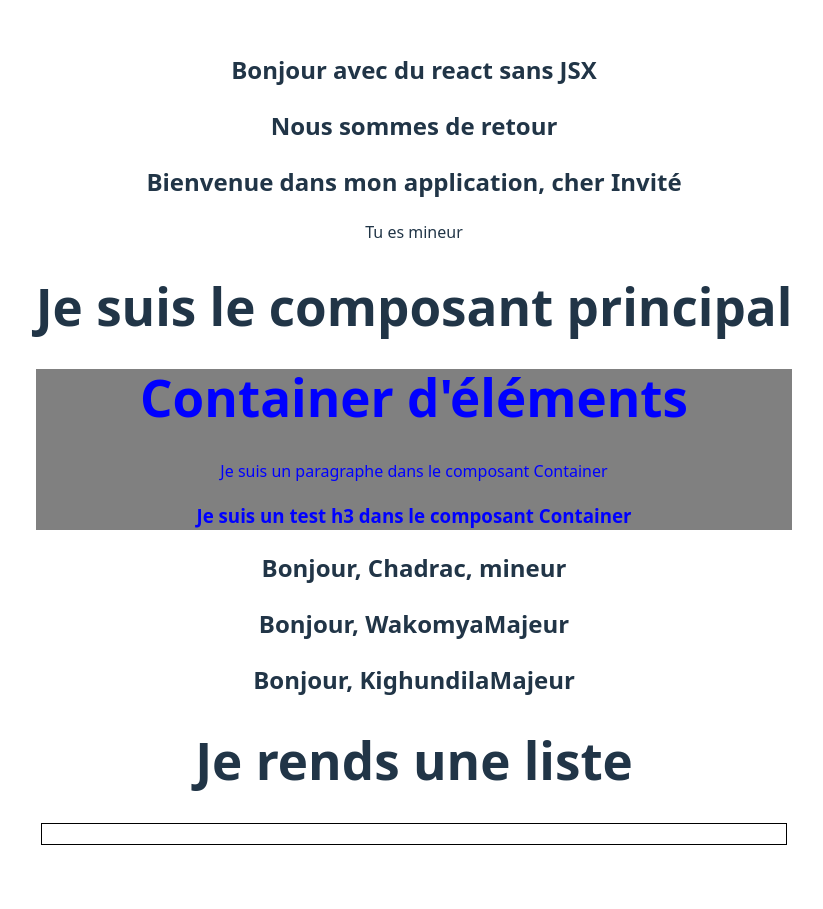
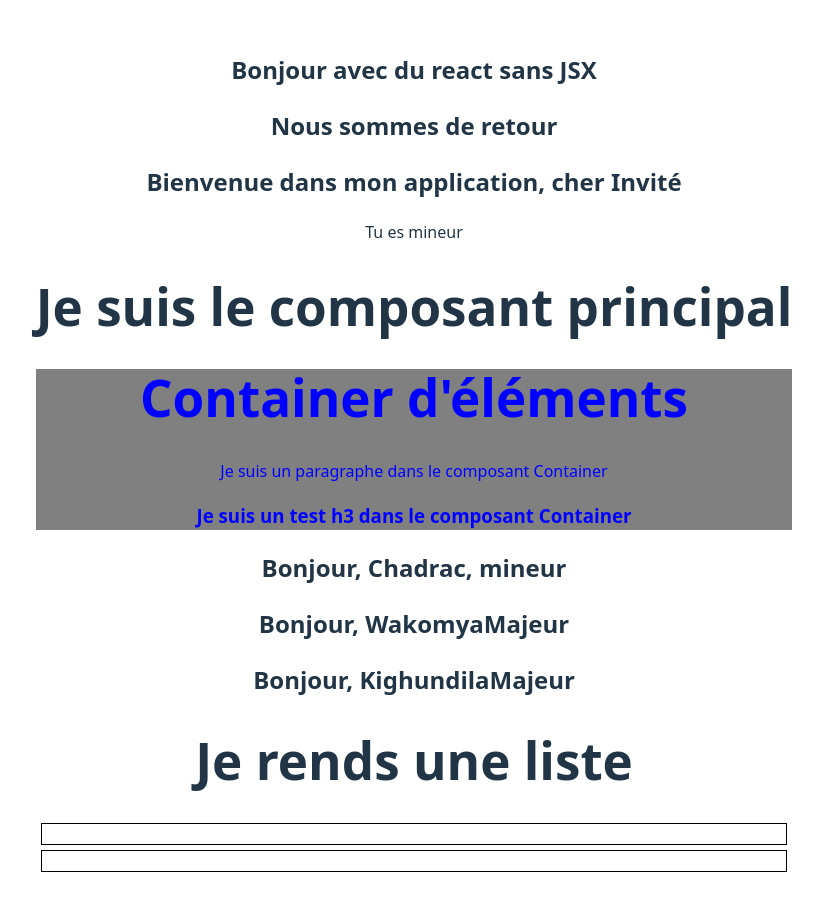
Before and after one commit to Chadrac-WAKOMYA/react-nextjs-leaarning, a React (Vite) app: page / in a window 1280 px wide. Shown: the whole page, without its empty margins (226-1049 px from the left). Before the commit the page ends 882 px from the top, so only its background shows below. Built offline with nearby package versions, Linux system fonts and the light colour scheme.

Commit message:
Liste component called

```diff
--- a/src/components/Liste.tsx
+++ b/src/components/Liste.tsx
@@ -6,7 +6,7 @@ export default class Liste extends PureComponent<Props> {
   render() {
     const users = [
           { id: 1, name: 'Chadrac', age: 16 },
-        //   { id: 2, name: 'Wakomya', age: 20 },
+          { id: 2, name: 'Wakomya', age: 20 },
         //   { id: 3, name: 'Kighundila', age: 18 },
         ];
     return (
```
